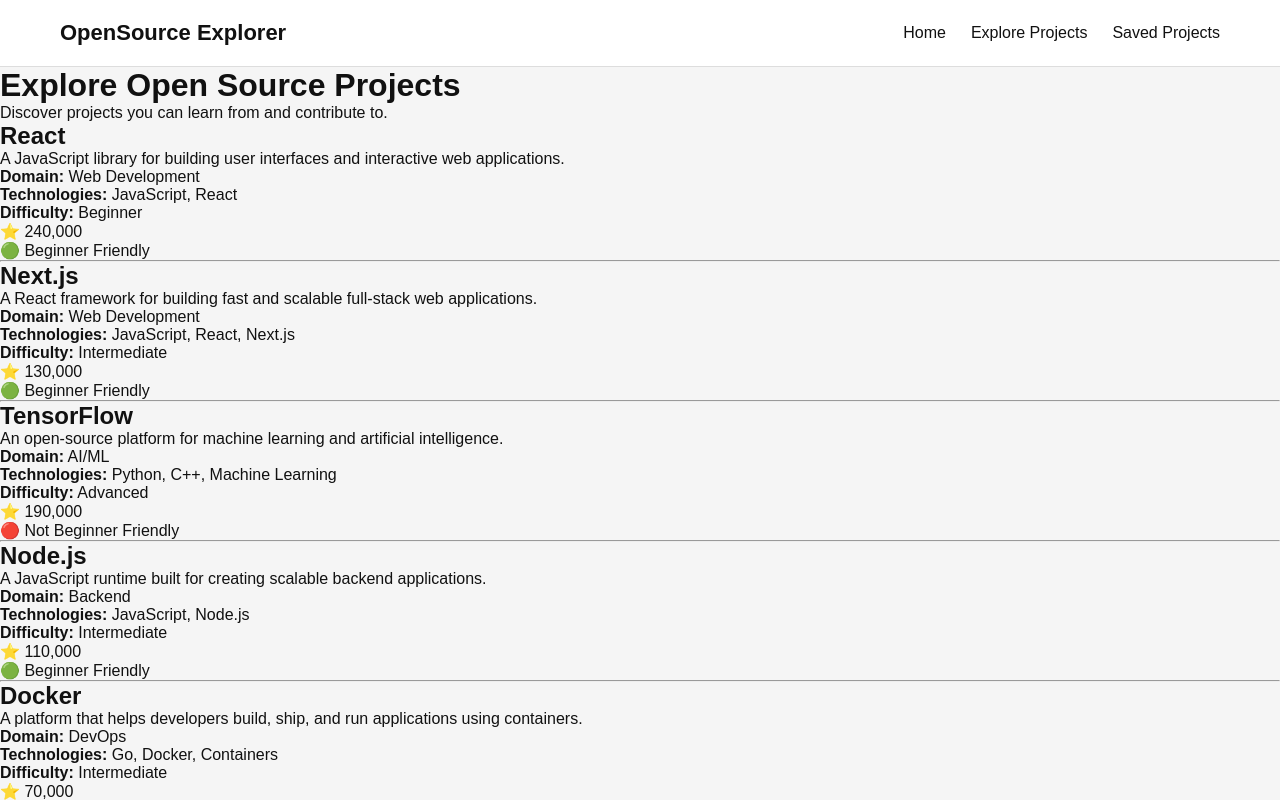
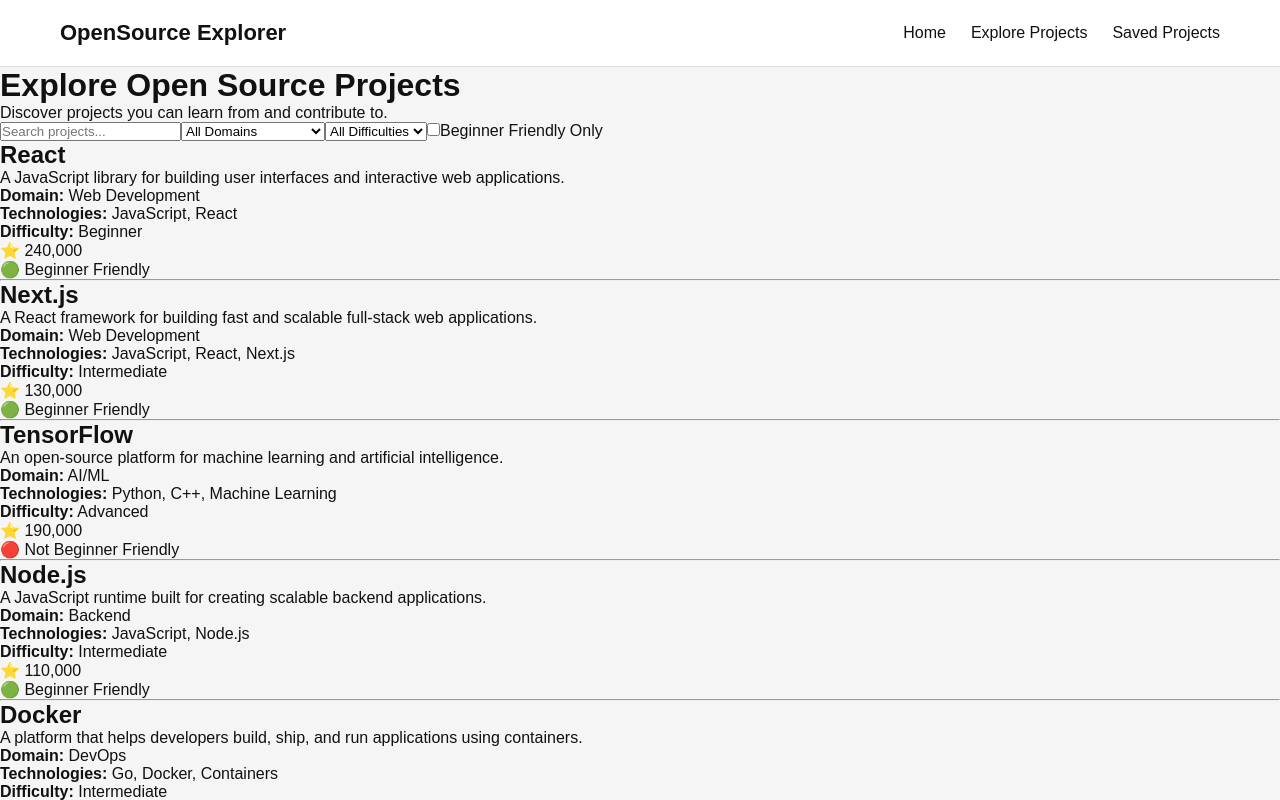
Before and after one commit to soham598-12/ProjectExplorer, a Next.js app: page /projects in a window 1280 px wide. Shown: the top 800 px of the page. Built offline with nearby package versions, Linux system fonts and the light colour scheme.

Commit message:
Added Filter

```diff
--- a/app/projects/page.tsx
+++ b/app/projects/page.tsx
@@ -1,14 +1,64 @@
+"use client";
+import { useState } from "react";
 import { projects } from "../../data/projects";
 
 export default function ProjectsPage() {
+    const [search, setSearch] = useState("");
+    const [selectedDomain, setSelectedDomain] = useState("All");
+    const [selectedDifficulty, setSelectedDifficulty] = useState("All");
+    const [beginnerOnly, setBeginnerOnly] = useState(false);
+      const filteredProjects = projects.filter(
+            (project) =>
+                project.name.toLowerCase().includes(search.toLowerCase()) &&
+                (selectedDomain === "All" ||
+                project.domain === selectedDomain) &&
+                (selectedDifficulty === "All" ||
+                project.difficulty === selectedDifficulty) &&
+                (!beginnerOnly || project.beginnerFriendly)
+        );
   return (
     <main>
       <h1>Explore Open Source Projects</h1>
 
       <p>Discover projects you can learn from and contribute to.</p>
+        <input
+            type="text"
+            placeholder="Search projects..."
+            value={search}
+            onChange={(e) => setSearch(e.target.value)}
+        />
+       <select
+            value={selectedDomain}
+            onChange={(e) => setSelectedDomain(e.target.value)}
+            >
+            <option value="All">All Domains</option>
+            <option value="Web Development">Web Development</option>
+            <option value="Backend">Backend</option>
+            <option value="AI/ML">AI/ML</option>
+            <option value="DevOps">DevOps</option>
+            <option value="Mobile Development">Mobile Development</option>
+            <option value="Developer Tools">Developer Tools</option>
+        </select>
+        <select
+            value={selectedDifficulty}
+            onChange={(e) => setSelectedDifficulty(e.target.value)}
+            >
+            <option value="All">All Difficulties</option>
+            <option value="Beginner">Beginner</option>
+            <option value="Intermediate">Intermediate</option>
+            <option value="Advanced">Advanced</option>
+        </select>
+        <label>
+            <input
+                type="checkbox"
+                checked={beginnerOnly}
+                onChange={(e) => setBeginnerOnly(e.target.checked)}
+            />
 
+            Beginner Friendly Only
+        </label>
       <div>
-        {projects.map((project) => (
+        {filteredProjects.map((project) => (
           <div key={project.id}>
             <h2>{project.name}</h2>
 
```
